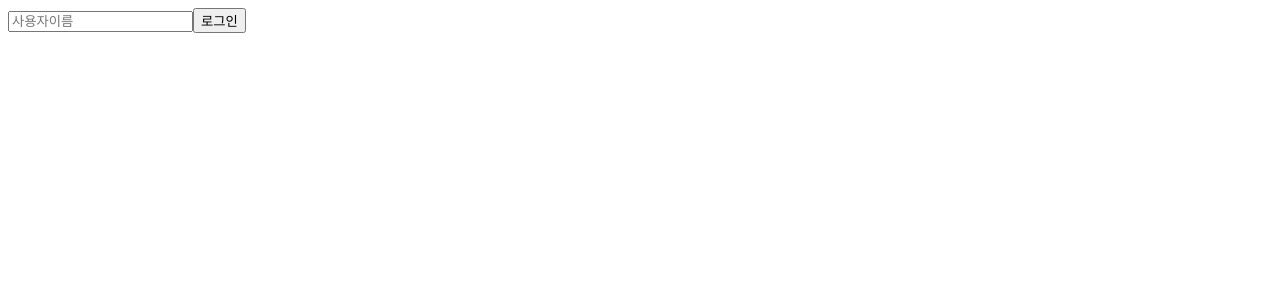
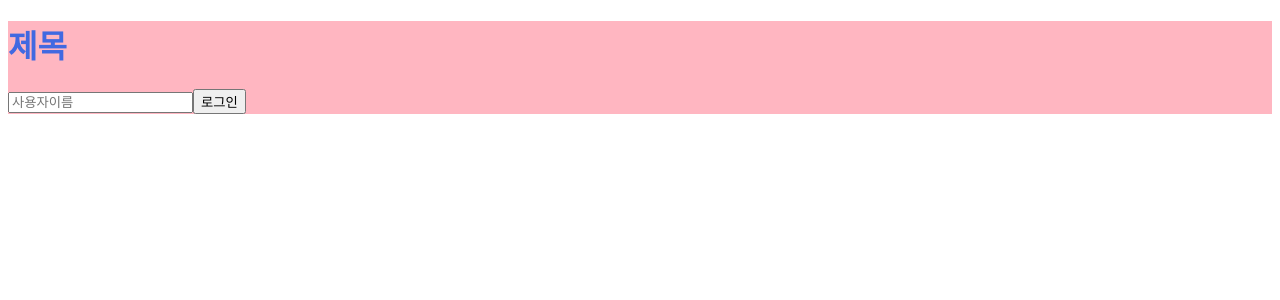
Before and after one commit to pasong0511/react_master_class, a React (Create React App) app: page / in a window 1280 px wide. Shown: the top 300 px of the page. Built offline with nearby package versions, Linux system fonts and the light colour scheme.

Commit message:
DefaultTheme 인터페이스를 이용해서 theme 정의하기

```diff
--- a/src/App.tsx
+++ b/src/App.tsx
@@ -1,4 +1,13 @@
 import { useState } from "react";
+import styled from "styled-components";
+
+const Container = styled.div`
+    background-color: ${(props) => props.theme.bgColor};
+`;
+
+const H1 = styled.h1`
+    color: ${(props) => props.theme.textColor};
+`;
 
 function App() {
     const [value, setValue] = useState("");
@@ -18,7 +27,8 @@
     };
 
     return (
-        <div>
+        <Container>
+            <H1>제목</H1>
             <form onSubmit={onSubmit}>
                 <input
                     value={value}
@@ -28,7 +38,7 @@
                 />
                 <button>로그인</button>
             </form>
-        </div>
+        </Container>
     );
 }
 
--- a/src/index.tsx
+++ b/src/index.tsx
@@ -1,10 +1,14 @@
 import React from "react";
 import ReactDOM from "react-dom";
+import { ThemeProvider } from "styled-components";
 import App from "./App";
+import { lightTheme, darkTheme } from "./theme";
 
 ReactDOM.render(
     <React.StrictMode>
-        <App />
+        <ThemeProvider theme={darkTheme}>
+            <App />
+        </ThemeProvider>
     </React.StrictMode>,
     document.getElementById("root")
 );
--- /dev/null
+++ b/src/theme.ts
@@ -0,0 +1,13 @@
+import { DefaultTheme } from "styled-components";
+
+export const lightTheme: DefaultTheme = {
+    bgColor: "royalblue",
+    textColor: "lightpink",
+    btnColor: "tomato",
+};
+
+export const darkTheme: DefaultTheme = {
+    bgColor: "lightpink",
+    textColor: "royalblue",
+    btnColor: "tomato",
+};
```
Also changed, not shown: src/styled.d.ts (added, +11 -0 lines).
